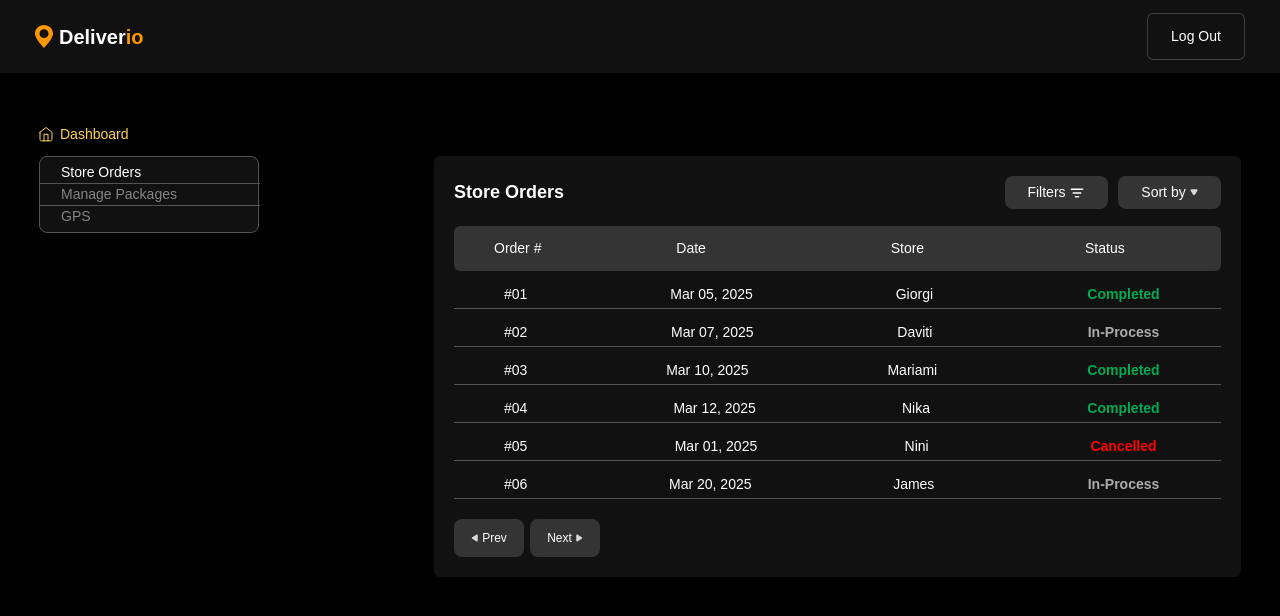
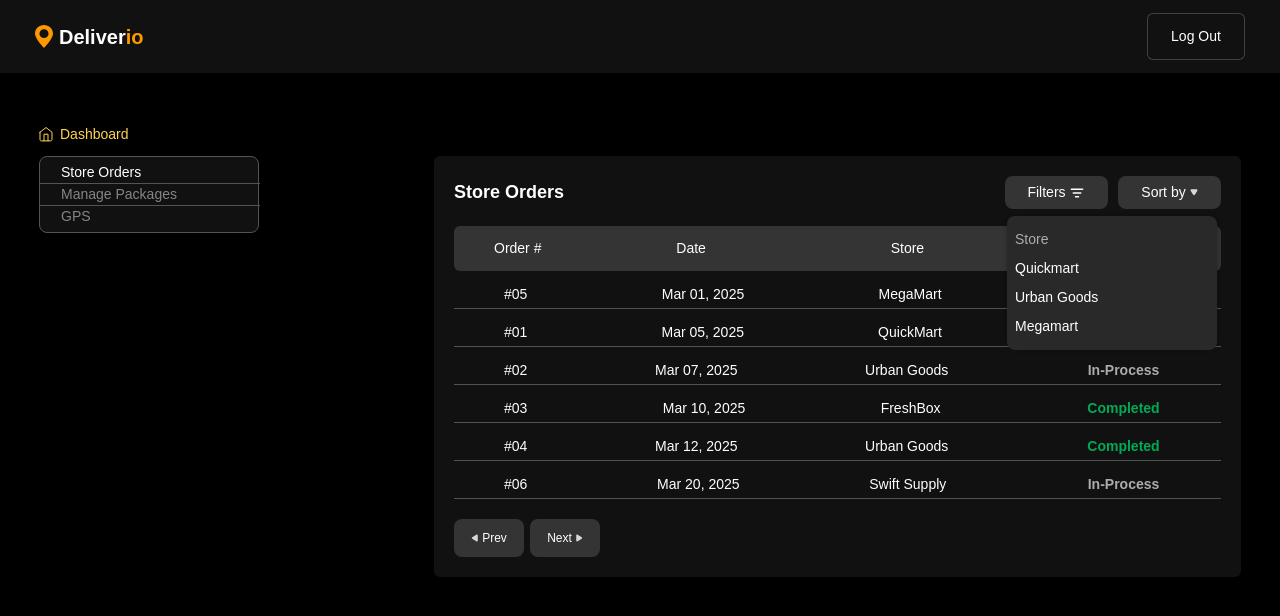
Before and after one commit to NikaNishnianidze/Deliverio, a React (Vite) app: page /admin in a window 1280 px wide. Both pictures are taken after a click on the element "Filters". Shown: the top 616 px of the page. Built offline with nearby package versions, Linux system fonts and the light colour scheme.

Commit message:
add filters and start working on managePackages

```diff
--- a/src/pages/Admin.tsx
+++ b/src/pages/Admin.tsx
@@ -42,24 +42,39 @@ export default function Admin() {
   const [editOpen, setEditOpen] = useState<boolean>(false);
   const [selectedSort, setSelectedSort] = useState<string>("date");
   const [sortedData, setSortedData] = useState(storeData);
+  const [selectedFilter, setSelectedFilter] = useState<string | null>(null);
 
   useEffect(() => {
     setSortedData(storeData);
   }, [storeData]);
+  const getDisplayedData = () => {
+    let data = [...storeData];
+    if (selectedFilter) {
+      data = data.filter(
+        (order) => order.store?.toLowerCase() === selectedFilter.toLowerCase()
+      );
+    }
+    if (selectedSort === "date") {
+      data.sort((a, b) => a.date.localeCompare(b.date));
+    } else if (selectedSort === "store") {
+      data.sort((a, b) => (a.store || "").localeCompare(b.store || ""));
+    } else if (selectedSort === "status") {
+      data.sort((a, b) =>
+        (a.orderStatus || "").localeCompare(b.orderStatus || "")
+      );
+    }
+    return data;
+  };
+
+  const displayedData = getDisplayedData();
   const handleSort = (criteria: string) => {
     setSelectedSort(criteria);
-    const sorted = [...sortedData].sort((a, b) => {
-      if (criteria === "date") {
-        return a.date.localeCompare(b.date);
-      } else if (criteria === "store") {
-        return (a.store || "").localeCompare(b.store || "");
-      } else if (criteria === "status") {
-        return (a.orderStatus || "").localeCompare(b.orderStatus || "");
-      }
-      return 0;
-    });
-    setSortedData(sorted);
     setSortOpen(false);
+  };
+
+  const handleFilter = (storeName: string | null) => {
+    setSelectedFilter(storeName);
+    setFiltersOpen(false);
   };
 
   const handleStoreOrders = () => {
@@ -215,9 +230,49 @@ export default function Admin() {
                   </div>
                 </div>
               </div>
-              {filtersOpen && <div className="absolute "></div>}
+              {filtersOpen && (
+                <div className="absolute z-50 top-[60px] right-6">
+                  <div className="w-[210px] rounded-[8px] bg-[#292929] shadow-sort py-[13px] pl-[8px] flex flex-col gap-2">
+                    <p
+                      onClick={() => handleFilter("")}
+                      className="text-[#ADADAD] text-[14px] font-normal"
+                    >
+                      Store
+                    </p>
+                    <div
+                      className="flex items-center gap-2 cursor-pointer"
+                      onClick={() => handleFilter("Quickmart")}
+                    >
+                      {selectedFilter === "Quickmart" && (
+                        <img src={chechMark} alt="checkmark" />
+                      )}
+                      <span className="text-white text-[14px]">Quickmart</span>
+                    </div>
+                    <div
+                      className="flex items-center gap-2 cursor-pointer"
+                      onClick={() => handleFilter("Urban Goods")}
+                    >
+                      {selectedFilter === "Urban Goods" && (
+                        <img src={chechMark} alt="checkmark" />
+                      )}
+                      <span className="text-white text-[14px]">
+                        Urban Goods
+                      </span>
+                    </div>
+                    <div
+                      className="flex items-center gap-2 cursor-pointer"
+                      onClick={() => handleFilter("MegaMart")}
+                    >
+                      {selectedFilter === "MegaMart" && (
+                        <img src={chechMark} alt="checkmark" />
+                      )}
+                      <span className="text-white text-[14px]">Megamart</span>
+                    </div>
+                  </div>
+                </div>
+              )}
               {sortOpen && (
-                <div className="absolute z-50 top-[40px] right-0">
+                <div className="absolute z-50 top-[60px] right-5">
                   <div className="w-[103px] rounded-[8px] bg-[#292929] shadow-sort py-[8px] pl-[8px] flex flex-col gap-2">
                     <div
                       className="flex items-center gap-2 cursor-pointer"
@@ -505,7 +560,7 @@ export default function Admin() {
                       <p>Status</p>
                     </div>
                   </div>
-                  {sortedData.map((order, index) => {
+                  {displayedData.map((order, index) => {
                     return (
                       <div
                         className="orders flex flex-col items-start cursor-pointer mt-[10px]"
@@ -527,7 +582,7 @@ export default function Admin() {
                           </div>
                           <div className="store">
                             <p className="text-white text-[14px] font-normal">
-                              {order.name}
+                              {order.store}
                             </p>
                           </div>
                           <div
@@ -578,7 +633,13 @@ export default function Admin() {
               )}
             </div>
           )}
-          {ManagePackages && <div></div>}
+          {ManagePackages && (
+            <div className="w-[807px] flex flex-col py-[20px] pl-[20px]">
+              <p className="text-white text-[18px] font-semibold">
+                Manage Packages
+              </p>
+            </div>
+          )}
           {GPS && <div></div>}
         </div>
       </div>
```
